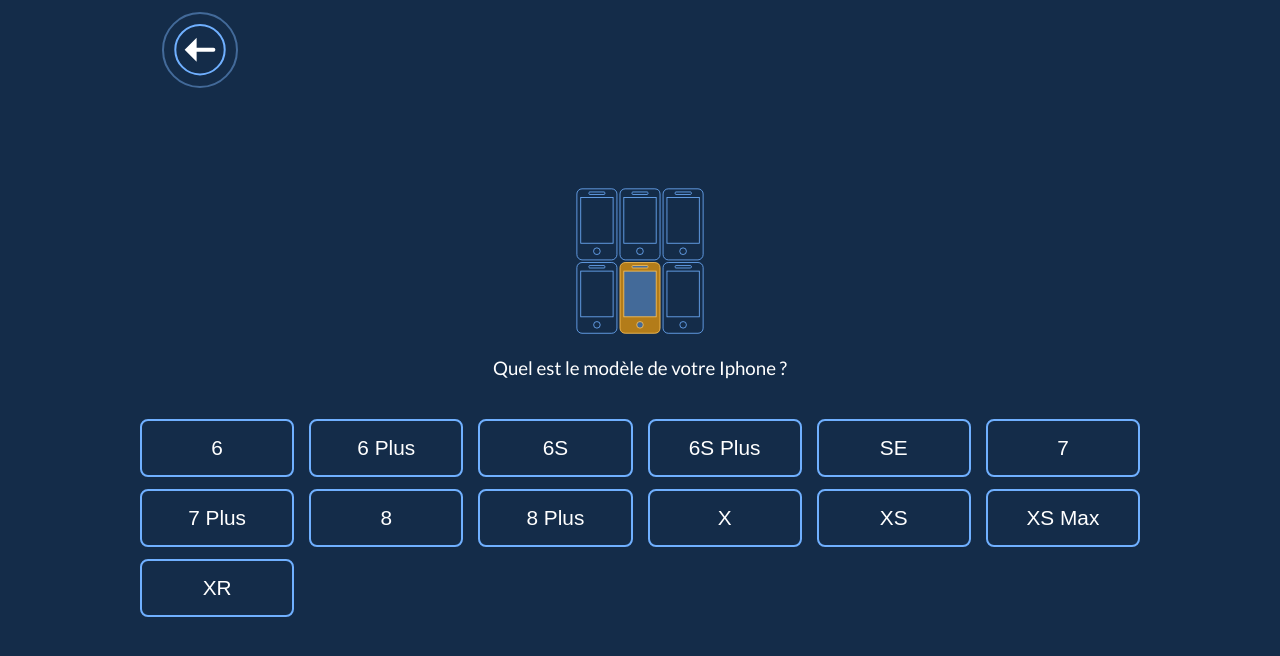
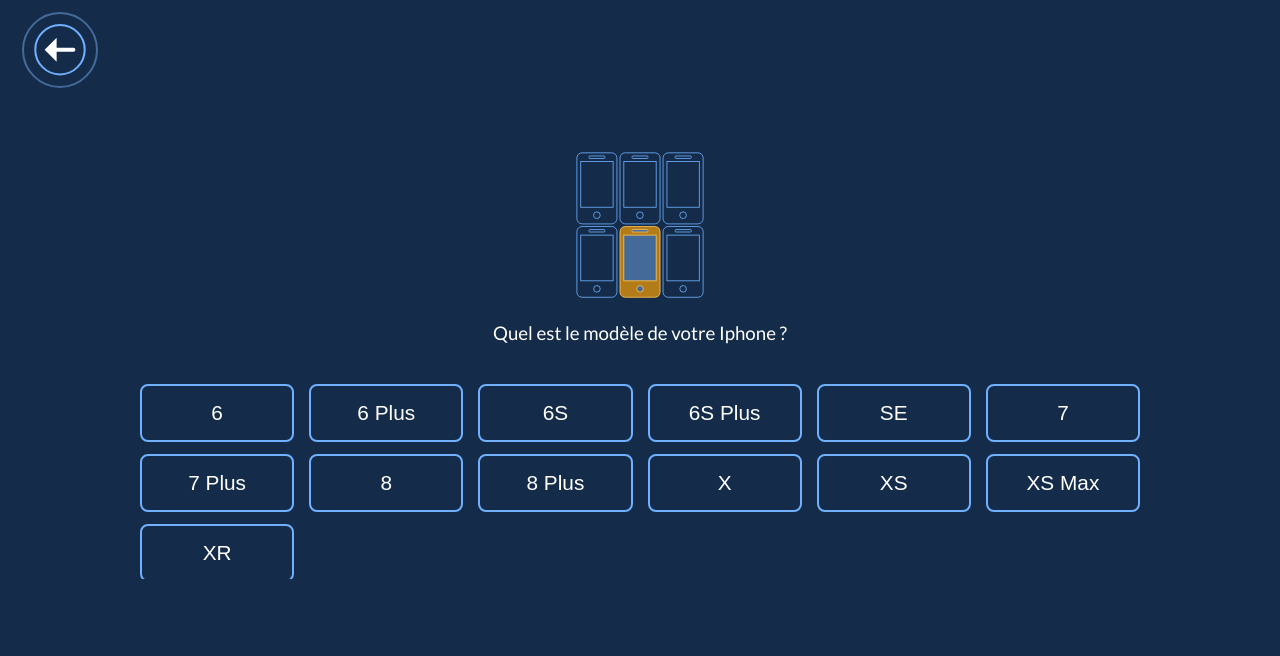
Before and after one commit to Moltus/estimate-form, a React (Create React App) app: page / in a window 1280 px wide. Shown: the top 656 px of the page. Built offline with nearby package versions, Linux system fonts and the light colour scheme.

Commit message:
.form-container div wraps all elements progress + history included

```diff
--- a/src/components/FormDisplay.js
+++ b/src/components/FormDisplay.js
@@ -78,12 +78,15 @@
   render() {
     return (
       <div>
+        <div id="form-container" className="form-container">
+          <div className="progress-container">
             <ProgressGauge
               onBackClick={this.onBackClick}
               currentStep={this.props.currentStep}
             />
             <History history={this.props.history} />
-        <div id="form-container" className={"form-container " + this.animation}>
+          </div>
+          <div className={"questions-container " + this.animation}>
             <Icons iconName={this.state.icon} />
             <h3 className="question">{this.state.question}</h3>
             {this.getSubQuestion()}
@@ -91,6 +94,7 @@
             <ButtonList choices={this.state.choices} getAnswer={this.getAnswer} />
           </div>
         </div>
+      </div>
     );
   }
 }
--- a/src/styles/FormDisplay.css
+++ b/src/styles/FormDisplay.css
@@ -1,24 +1,33 @@
 .form-container {
+
+}
+
+.progress-container {
+  width: 100%;
+  height: 150px;
+}
+
+.questions-container {
   display: flex;
   flex-direction: column;
-  height: 100vh;
+  /* height: 100vh; */
   justify-content: center;
   align-items: center;
 }
 
-.form-container.slide-left-in {
+.questions-container.slide-left-in {
   animation: slideLeftIn .5s ease-out forwards;
 }
 
-.form-container.slide-left-out {
+.questions-container.slide-left-out {
   animation: slideLeftOut .5s ease-in forwards;
 }
 
-.form-container.slide-right-in {
+.questions-container.slide-right-in {
   animation: slideRightIn .5s ease-out forwards;
 }
 
-.form-container.slide-right-out {
+.questions-container.slide-right-out {
   animation: slideRightOut .5s ease-in forwards;
 }
 
--- a/src/styles/History.css
+++ b/src/styles/History.css
@@ -2,8 +2,8 @@
   position: relative;
   top: 10px;
   left: 120px;
-  max-width: 1000px;
-  margin: 0 auto;
+  /* max-width: 1000px;
+  margin: 0 auto; */
 }
 .history {
   position: absolute;
@@ -25,8 +25,7 @@
   .history {
     display: grid;
     grid-template-columns: 1fr 1fr;
-    /* grid-gap: 12px; */
-    grid-column-gap: 50px;
+    grid-column-gap: 30px;
     grid-row-gap: 10px;
   }
 }
--- a/src/styles/ProgressGauge.css
+++ b/src/styles/ProgressGauge.css
@@ -1,9 +1,9 @@
 .progress {
   position: relative;
-  max-width: 1000px;
+  /* max-width: 1000px; */
   z-index: 5;
   /* height: 100px; */
-  margin: 0 auto;
+  /* margin: 0 auto; */
 }
 
 .circular-gauge {
```
Lines whose indentation alone changed are shown as unchanged.
